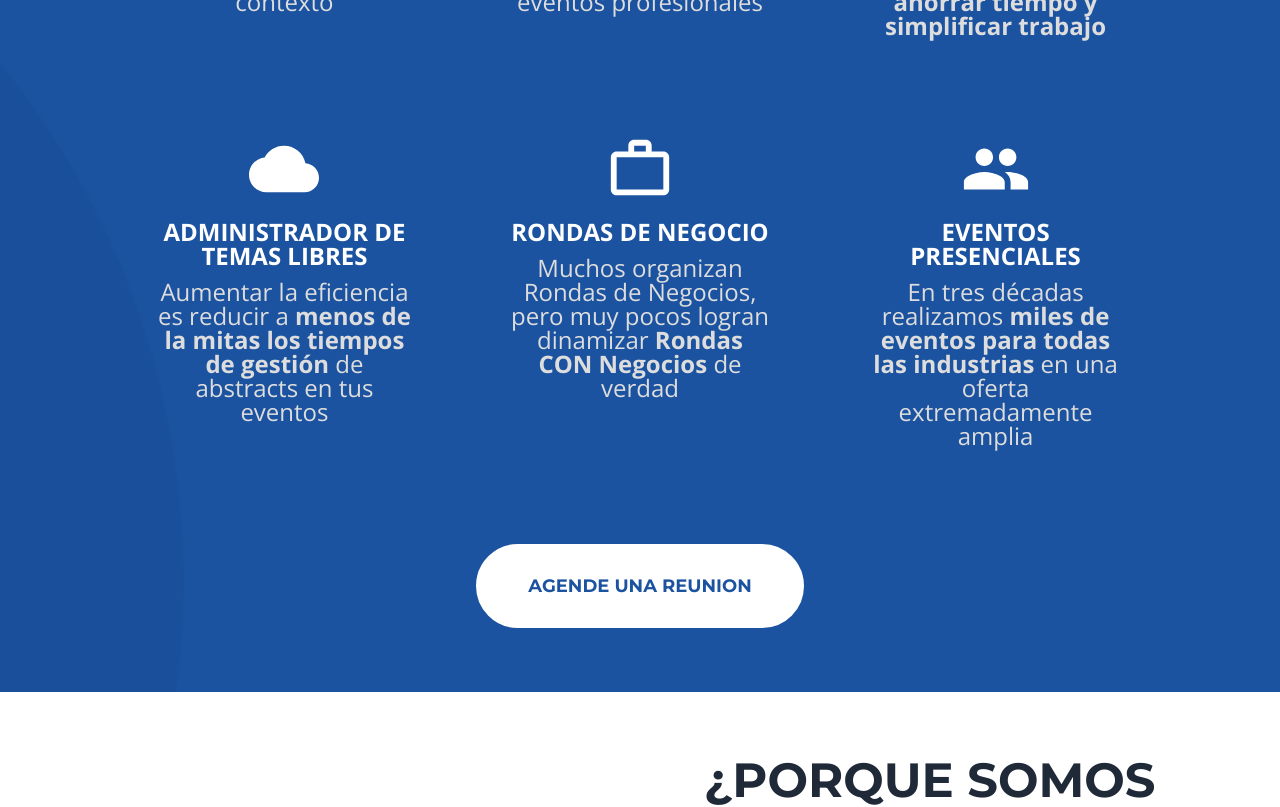
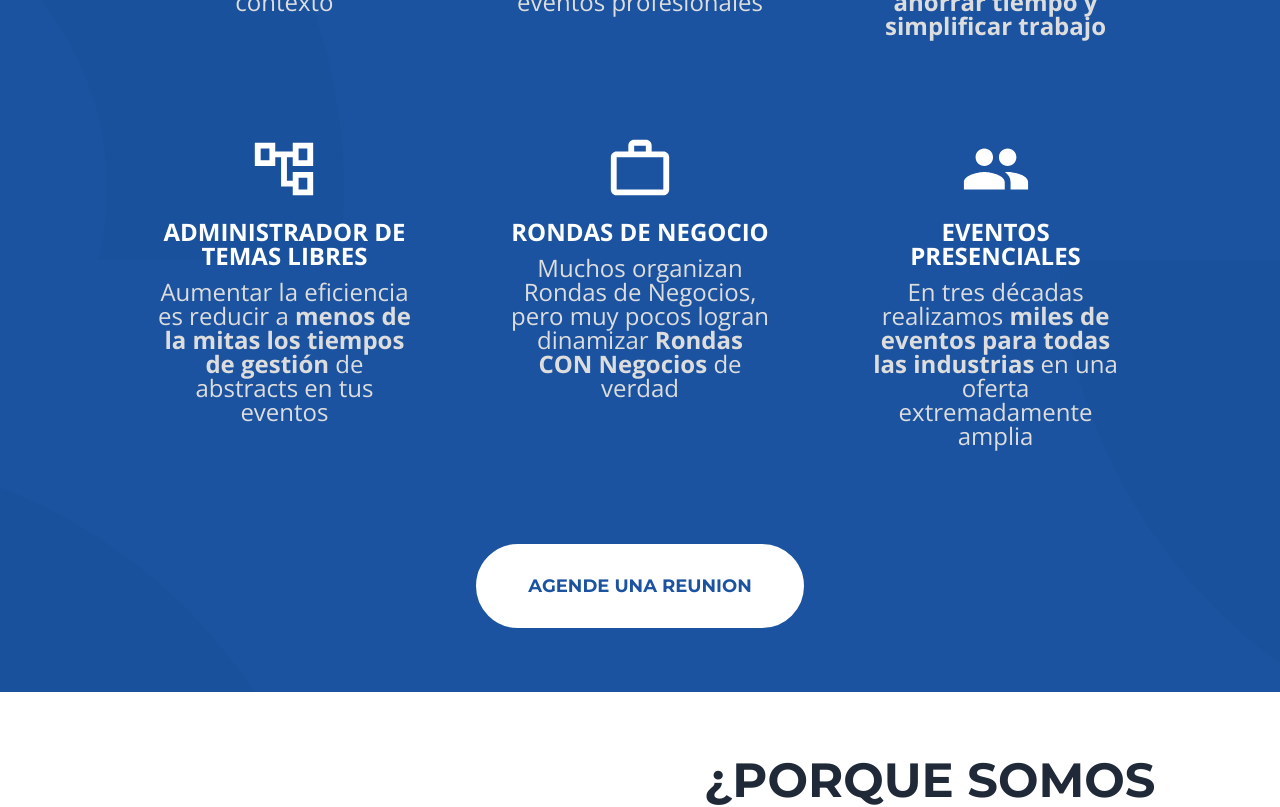
Before and after one commit to MarcosRillo/Conti-Latam, a Next.js app: page / in a window 1280 px wide. Shown: the part 2220-3027 px from the top of the page. Built offline with nearby package versions, Linux system fonts and the light colour scheme.

Commit message:
para mostrar a gus

```diff
--- a/app/components/Footer.jsx
+++ b/app/components/Footer.jsx
@@ -18,7 +18,7 @@ export default function Footer() {
           <h3 className="text-2xl font-bold mb-4">NAVEGACIÓN</h3>
           <ul className="space-y-2">
             <li>
-              <Link href="#hero-section" className="hover:underline">
+              <Link href="#hero-section" className="hover:text-text-conti">
                 Inicio
               </Link>
             </li>
--- a/app/components/Partners.jsx
+++ b/app/components/Partners.jsx
@@ -51,7 +51,7 @@ export default function PartnersSection() {
   return (
     <section
       id="partners-section"
-      className="bg-conti-blue text-white p-8 py-36 md:p-16"
+      className="bg-conti-blue text-white p-8 py-44"
     >
       <h2 className={`${montserrat.className} text-5xl md:text-5xl font-bold text-center mb-24 pb-6`}>
         NUESTROS PARTNERS
--- a/app/components/Tools.jsx
+++ b/app/components/Tools.jsx
@@ -7,17 +7,8 @@ export default function ToolsSection({ openModal }) {
   return (
     <section
   id="tools-section"
-      className="relative w-full bg-conti-blue text-white pb-16"
+  className="relative w-full bg-conti-blue text-white pb-16 bg-fixed bg-cover bg-center"
 >
-      <div className="absolute inset-0">
-        <Image
-          src="/logo/circle-background-pattern.png"
-          alt="Imagen de fondo"
-          layout="fill"
-          objectFit="cover"
-          quality={75}
-        />
-      </div>
   <div className="relative z-10 flex flex-col items-center justify-center w-full lg:w-10/12 m-auto">
     <h2 className="text-4xl font-bold uppercase text-center py-24">
       NUESTRAS HERRAMIENTAS
@@ -25,7 +16,7 @@ export default function ToolsSection({ openModal }) {
     <div className="grid grid-cols-1 md:grid-cols-2 lg:grid-cols-3 gap-8 w-full max-w-7xl mx-4 px-4">
       {tools.map((tool, index) => (
         <Link href={tool.link} key={index} className="no-underline">
-              <div className="p-8 rounded-lg flex flex-col items-center text-center hover:bg-sky-600 transition-all duration-300 ease-in-out">
+          <div className="p-8 rounded-lg flex flex-col items-center text-center hover:bg-sky-600 hover:bg-opacity-25 transition-all duration-300 ease-in-out">
             {tool.icon}
             <h3
               className={`${openSans.className} text-2xl font-bold leading-6 text-white mt-4`}
@@ -49,5 +40,6 @@ export default function ToolsSection({ openModal }) {
     </button>
   </div>
 </section>
+
   );
 }
--- a/app/globals.css
+++ b/app/globals.css
@@ -29,3 +29,7 @@ body {
 h1 h2 {
   font-family: var(--font-open-sans);
 }
+
+#tools-section {
+  background-image: url('/logo/circle-background-pattern.png');
+}
--- a/app/lib/toolsData.js
+++ b/app/lib/toolsData.js
@@ -1,7 +1,7 @@
 import {
   ConnectWithoutContactOutlined as ConnectWithoutContactOutlinedIcon,
   Web as WebIcon,
-  Cloud as CloudIcon,
+  AccountTreeOutlined as AccountTreeOutlinedIcon,
   WorkOutlineOutlined as WorkOutlineOutlinedIcon,
   People as PeopleIcon,
   AssignmentIndOutlined as AssignmentIndOutlinedIcon,
@@ -42,7 +42,7 @@ export const tools = [
     link: "/herramientas/tool3",
   },
   {
-    icon: <CloudIcon sx={{ fontSize: 70 }} />,
+    icon: <AccountTreeOutlinedIcon sx={{ fontSize: 70 }} />,
     title: "ADMINISTRADOR DE TEMAS LIBRES",
     description: (
       <>
```
Lines whose indentation alone changed are shown as unchanged.
